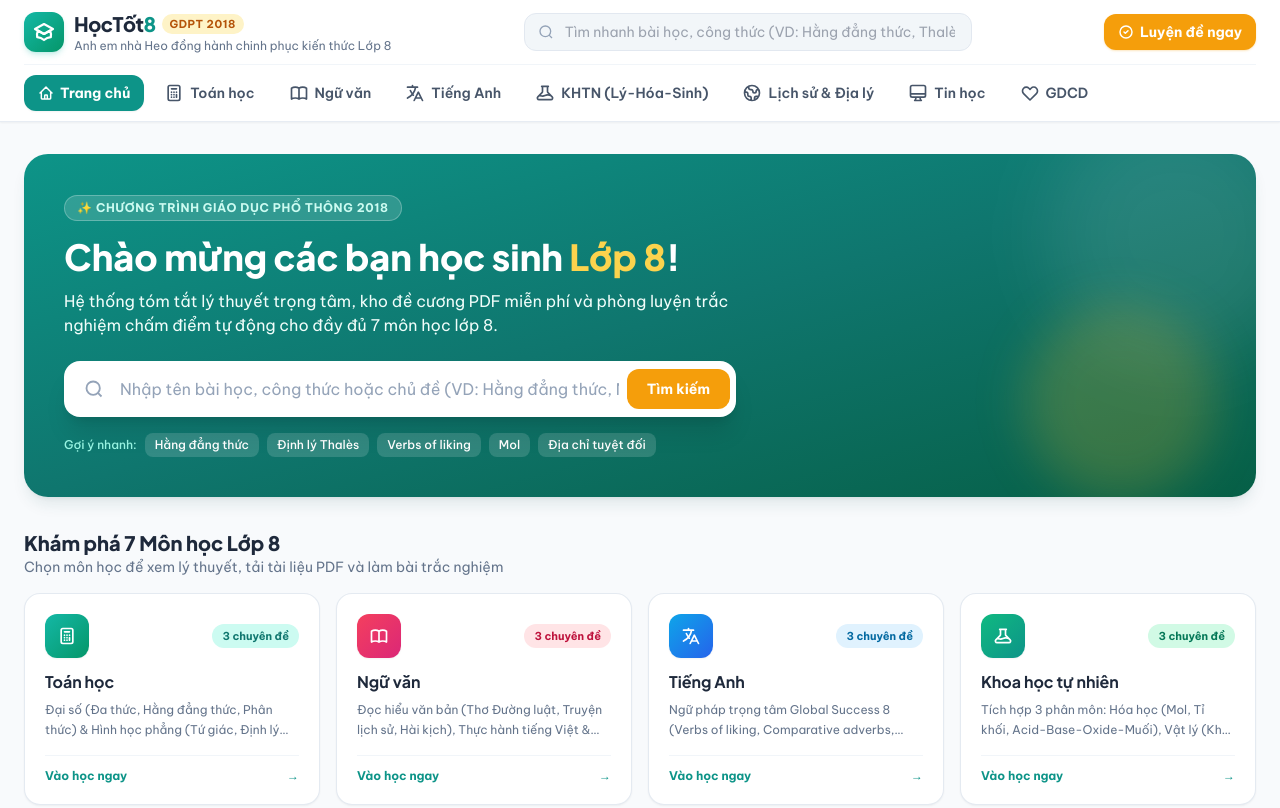
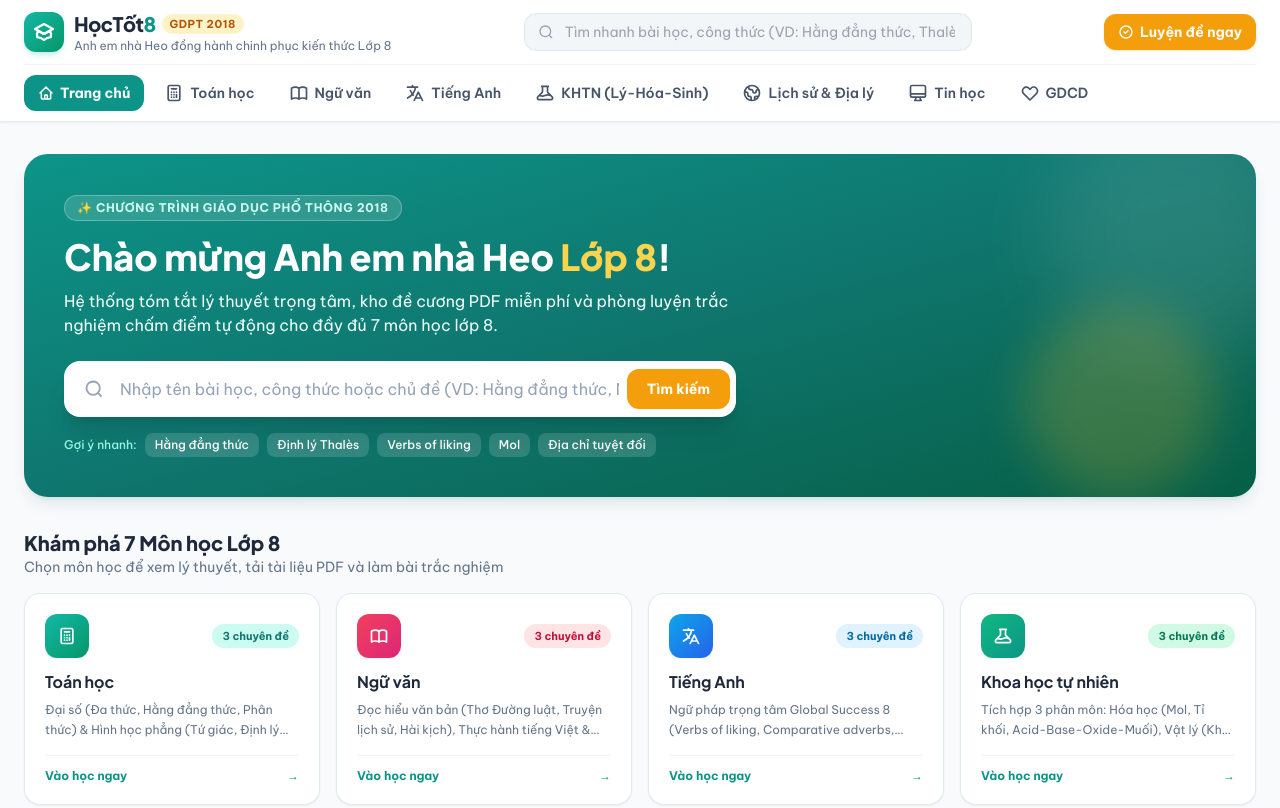
Before and after one commit to anhemnhaheo/hoctap, a plain HTML site: page index.html in a window 1280 px wide. Shown: the top 808 px of the page. Drawn offline with nearby package versions, Linux system fonts and the light colour scheme.

Commit message:
Update index.html

```diff
--- a/index.html
+++ b/index.html
@@ -898,7 +898,7 @@
                                 ✨ Chương trình Giáo dục Phổ thông 2018
                             </span>
                             <h1 class="font-display text-2xl sm:text-4xl font-extrabold leading-tight mb-3">
-                                Chào mừng các bạn học sinh <span class="text-amber-300">Lớp 8</span>!
+                                Chào mừng Anh em nhà Heo <span class="text-amber-300">Lớp 8</span>!
                             </h1>
                             <p class="text-teal-50 text-sm sm:text-base leading-relaxed mb-6 max-w-2xl">
                                 Hệ thống tóm tắt lý thuyết trọng tâm, kho đề cương PDF miễn phí và phòng luyện trắc nghiệm chấm điểm tự động cho đầy đủ 7 môn học lớp 8.
```
